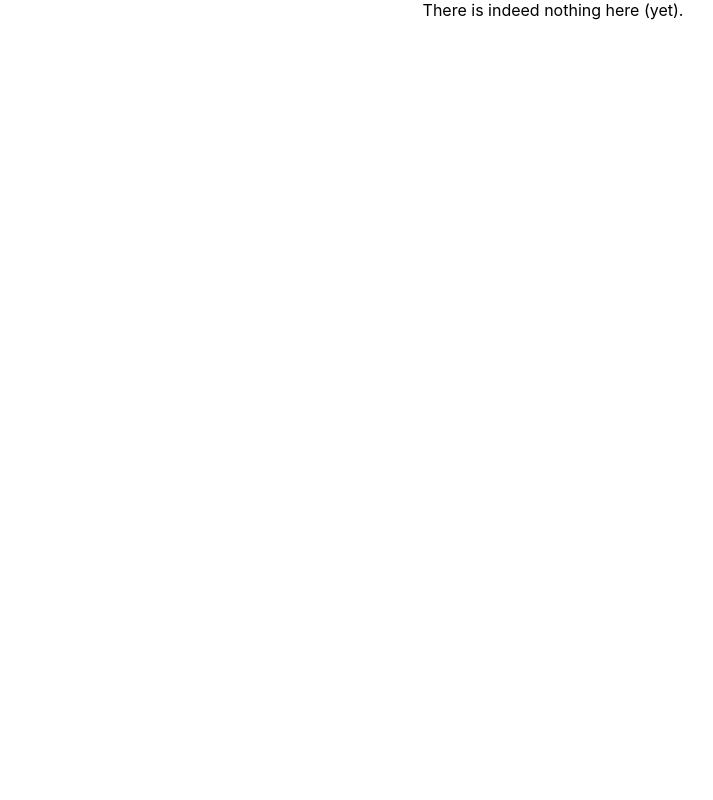
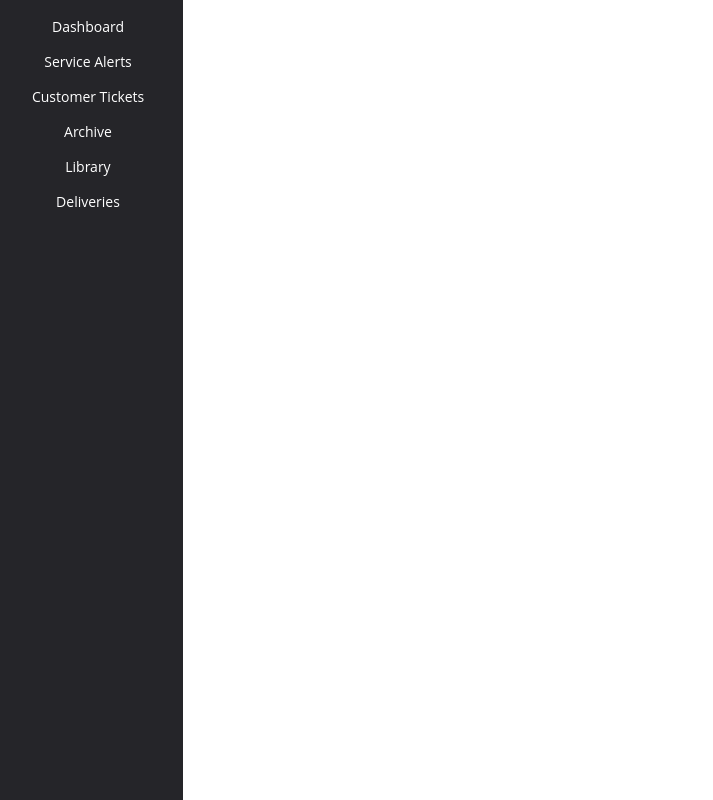
Before and after one commit to wbmetzel/React-Playground, a React (Create React App) app: page / in a window 1280 px wide. Shown: the whole page, without its empty margins (87-800 px from the left). Built offline with nearby package versions, Linux system fonts and the light colour scheme.

Commit message:
Initial sidebar, with arbitrary items to show layout for now.

```diff
--- a/package.json
+++ b/package.json
@@ -1,5 +1,5 @@
 {
-  "homepage": "http://wbmetzel.github.io/React-Playground",
+  "homepage": "https://wbmetzel.github.io/React-Playground",
   "name": "demo",
   "version": "0.1.0",
   "private": true,
--- a/src/App.js
+++ b/src/App.js
@@ -1,10 +1,12 @@
 //import logo from './logo.svg';
+//import React, { Component } from "react";
+import Sidebar from "./components/sidebar/sidebar";
 import './App.css';
 
 function App() {
   return (
     <div className="App">
-      There is indeed nothing here (yet).
+      <Sidebar />
     </div>
   );
 }
--- a/src/components/sidebar/sidebar.js
+++ b/src/components/sidebar/sidebar.js
@@ -0,0 +1,76 @@
+import React, { Component } from "react";
+import styled from "styled-components";
+
+const SidebarContainer = styled.div`
+  display: flex;
+  flex-direction: column;
+  align-items: left;
+  height: 100vh;
+  width: 270px;
+  background-color: #252529;
+  color: #fff;
+`;
+
+const SidebarMenu = styled.ul`
+  display: flex;
+  align-items: center;
+  flex-direction: column;
+  list-style: none;
+  width: 100%;
+`;
+
+const SidebarMenuItem = styled.li`
+  width: 100%;
+`;
+
+const Icon = styled.svg`
+  width: 20px;
+  height: 20px;
+`;
+
+const SidebarMenuItemLabel = styled.p`
+  margin-top: 0;
+  font-family: 'Open Sans', sans-serif;
+  color: #fff;
+  font-size: 14px;
+  line-height: 1.5;
+  font-weight: 500;
+  color: #ffffff;
+`;
+
+class Sidebar extends Component {
+  render() {
+    return (
+      <SidebarContainer>
+        <SidebarMenu>
+          <SidebarMenuItem>
+            <icon></icon>
+            <SidebarMenuItemLabel>Dashboard</SidebarMenuItemLabel>
+          </SidebarMenuItem>
+          <SidebarMenuItem>
+            <icon></icon>
+            <SidebarMenuItemLabel>Service Alerts</SidebarMenuItemLabel>
+          </SidebarMenuItem>
+          <SidebarMenuItem>
+            <icon></icon>
+            <SidebarMenuItemLabel>Customer Tickets</SidebarMenuItemLabel>
+          </SidebarMenuItem>
+          <SidebarMenuItem>
+            <icon></icon>
+            <SidebarMenuItemLabel>Archive</SidebarMenuItemLabel>
+          </SidebarMenuItem>
+          <SidebarMenuItem>
+            <icon></icon>
+            <SidebarMenuItemLabel>Library</SidebarMenuItemLabel>
+          </SidebarMenuItem>
+          <SidebarMenuItem>
+            <icon></icon>
+            <SidebarMenuItemLabel>Deliveries</SidebarMenuItemLabel>
+          </SidebarMenuItem>
+        </SidebarMenu>
+      </SidebarContainer>
+    );
+  }
+}
+
+export default Sidebar;
```
